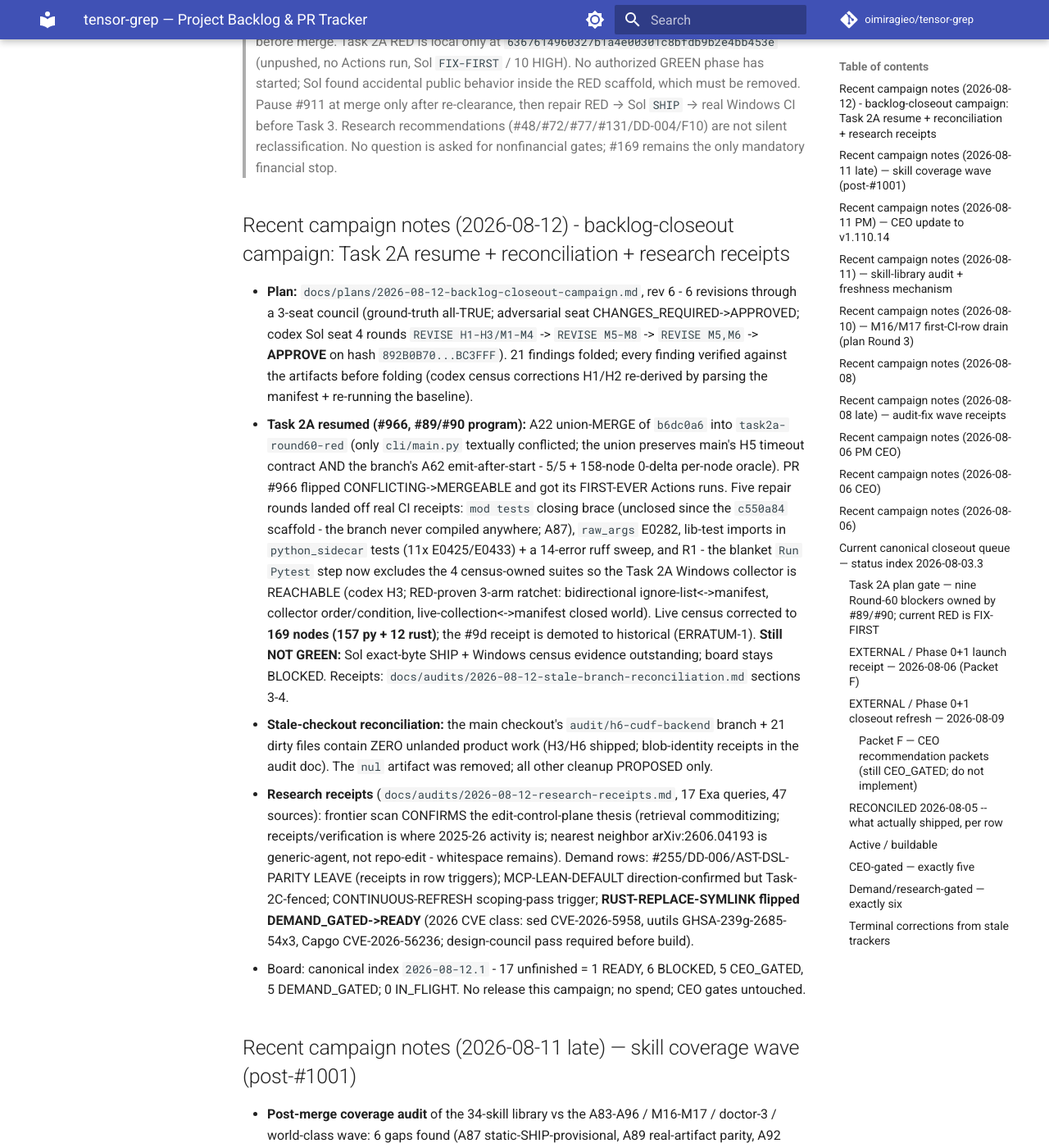
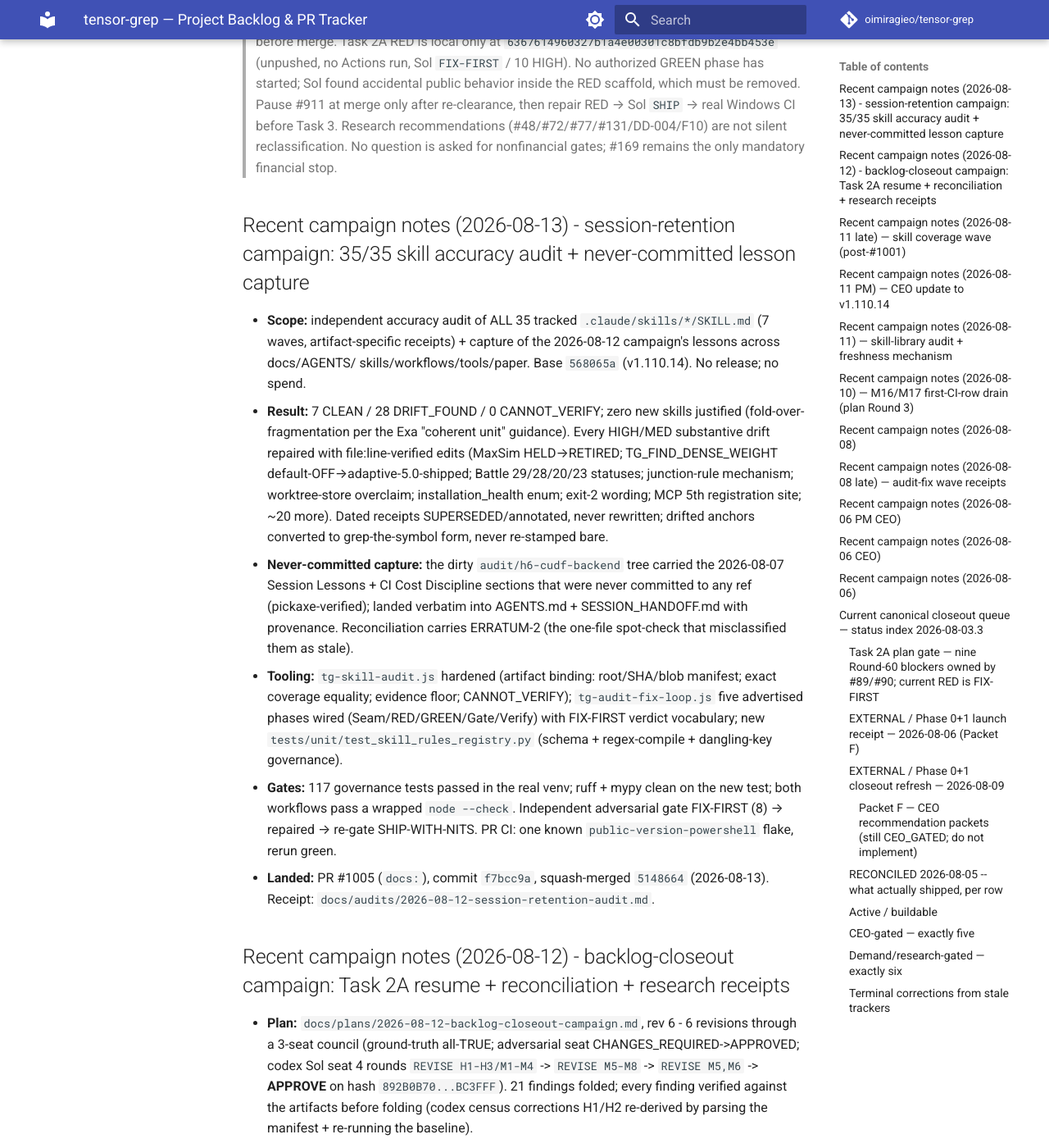
Before and after one commit to oimiragieo/tensor-grep, an MkDocs documentation site: the page built from docs/BACKLOG.md, in a window 1280 px wide and 1400 px high, scrolled down 1162 px. Shown: the whole window at 82% size. Built offline with MkDocs 1.6.1 and Material for MkDocs 9.7.7, drawn with Linux system fonts in a browser that asks for light colours; comment, search, counter and statistics services are not loaded.

Commit message:
docs: session-retention closeout - merge receipts (#1005 / 5148664), handoff + backlog campaign notes (#1006)

```diff
--- a/docs/BACKLOG.md
+++ b/docs/BACKLOG.md
@@ -46,6 +46,33 @@
 >
 
 
+
+## Recent campaign notes (2026-08-13) - session-retention campaign: 35/35 skill accuracy audit + never-committed lesson capture
+
+- **Scope:** independent accuracy audit of ALL 35 tracked `.claude/skills/*/SKILL.md` (7 waves,
+  artifact-specific receipts) + capture of the 2026-08-12 campaign's lessons across docs/AGENTS/
+  skills/workflows/tools/paper. Base `568065a` (v1.110.14). No release; no spend.
+- **Result:** 7 CLEAN / 28 DRIFT_FOUND / 0 CANNOT_VERIFY; zero new skills justified
+  (fold-over-fragmentation per the Exa "coherent unit" guidance). Every HIGH/MED substantive
+  drift repaired with file:line-verified edits (MaxSim HELD→RETIRED; TG_FIND_DENSE_WEIGHT
+  default-OFF→adaptive-5.0-shipped; Battle 29/28/20/23 statuses; junction-rule mechanism;
+  worktree-store overclaim; installation_health enum; exit-2 wording; MCP 5th registration site;
+  ~20 more). Dated receipts SUPERSEDED/annotated, never rewritten; drifted anchors converted to
+  grep-the-symbol form, never re-stamped bare.
+- **Never-committed capture:** the dirty `audit/h6-cudf-backend` tree carried the 2026-08-07
+  Session Lessons + CI Cost Discipline sections that were never committed to any ref
+  (pickaxe-verified); landed verbatim into AGENTS.md + SESSION_HANDOFF.md with provenance.
+  Reconciliation carries ERRATUM-2 (the one-file spot-check that misclassified them as stale).
+- **Tooling:** `tg-skill-audit.js` hardened (artifact binding: root/SHA/blob manifest; exact
+  coverage equality; evidence floor; CANNOT_VERIFY); `tg-audit-fix-loop.js` five advertised phases
+  wired (Seam/RED/GREEN/Gate/Verify) with FIX-FIRST verdict vocabulary; new
+  `tests/unit/test_skill_rules_registry.py` (schema + regex-compile + dangling-key governance).
+- **Gates:** 117 governance tests passed in the real venv; ruff + mypy clean on the new test;
+  both workflows pass a wrapped `node --check`. Independent adversarial gate FIX-FIRST (8) →
+  repaired → re-gate SHIP-WITH-NITS. PR CI: one known `public-version-powershell` flake,
+  rerun green.
+- **Landed:** PR #1005 (`docs:`), commit `f7bcc9a`, squash-merged `5148664` (2026-08-13).
+  Receipt: `docs/audits/2026-08-12-session-retention-audit.md`.
 
 ## Recent campaign notes (2026-08-12) - backlog-closeout campaign: Task 2A resume + reconciliation + research receipts
 
--- a/docs/SESSION_HANDOFF.md
+++ b/docs/SESSION_HANDOFF.md
@@ -33,6 +33,13 @@ Canonical status index version: 2026-08-12.1
 - Skill-library evolution waves: #1001 (audit of all skills: 21 stale stamps + 7 tier contradictions
   fixed; new release-drift-check skill; A94-A96) and #1002 (coverage-gap analysis; new
   worldclass-roadmap skill; five existing skills extended). All post-merge verified (A29).
+- Session-retention campaign (#1005, merged `5148664`, no release): independent 35/35 skill
+  accuracy audit (7 CLEAN / 28 DRIFT_FOUND / 0 CANNOT_VERIFY); every HIGH/MED substantive drift
+  repaired with file:line-verified edits; MaxSim RETIRED + TG_FIND_DENSE_WEIGHT adaptive-5.0 flip
+  recorded; never-committed 2026-08-07 Session Lessons + CI Cost Discipline sections landed
+  (reconciliation ERRATUM-2); `tg-skill-audit.js` artifact-bound + exact-coverage hardened;
+  `tg-audit-fix-loop.js` phases wired; new `test_skill_rules_registry.py` governance gate. Zero new
+  skills (fold-over-fragmentation). Receipt: `docs/audits/2026-08-12-session-retention-audit.md`.
 - CEO packet: `docs/audits/2026-08-11-ceo-backlog-update.md` (live).
 - In-PR: #966 (Task 2A parked, RED by design). No release in flight.
 - Task 2 is complete as the tracker checkpoint; **Task 2A RED remains correctly blocked** (historical
```
Also changed, not shown: docs/audits/2026-08-12-session-retention-audit.md (+21 -0 lines).
